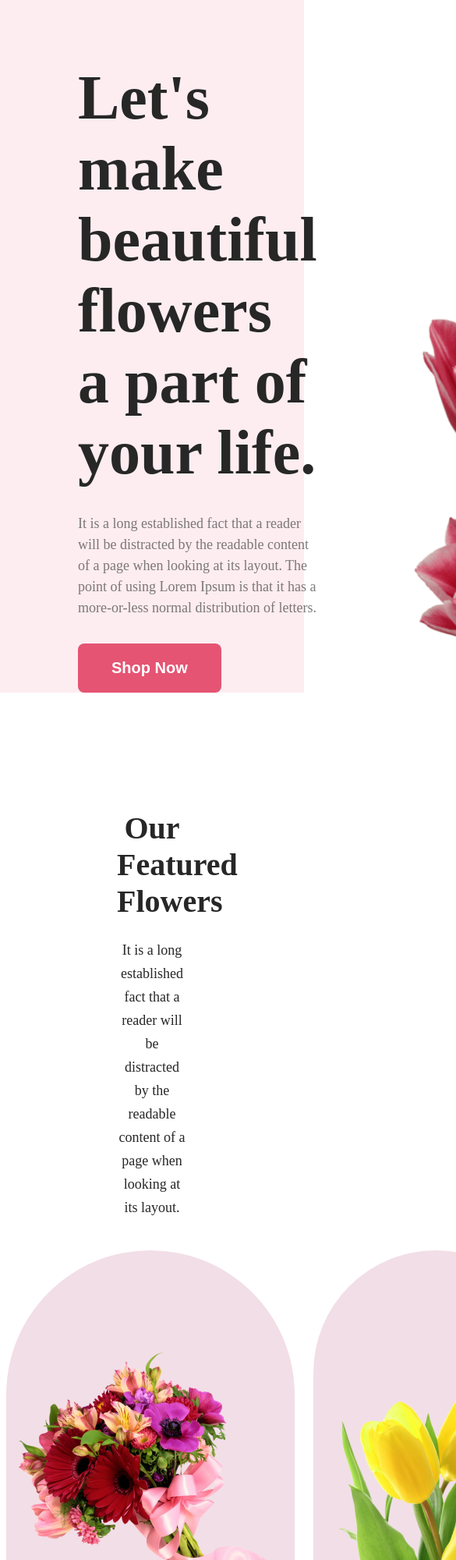
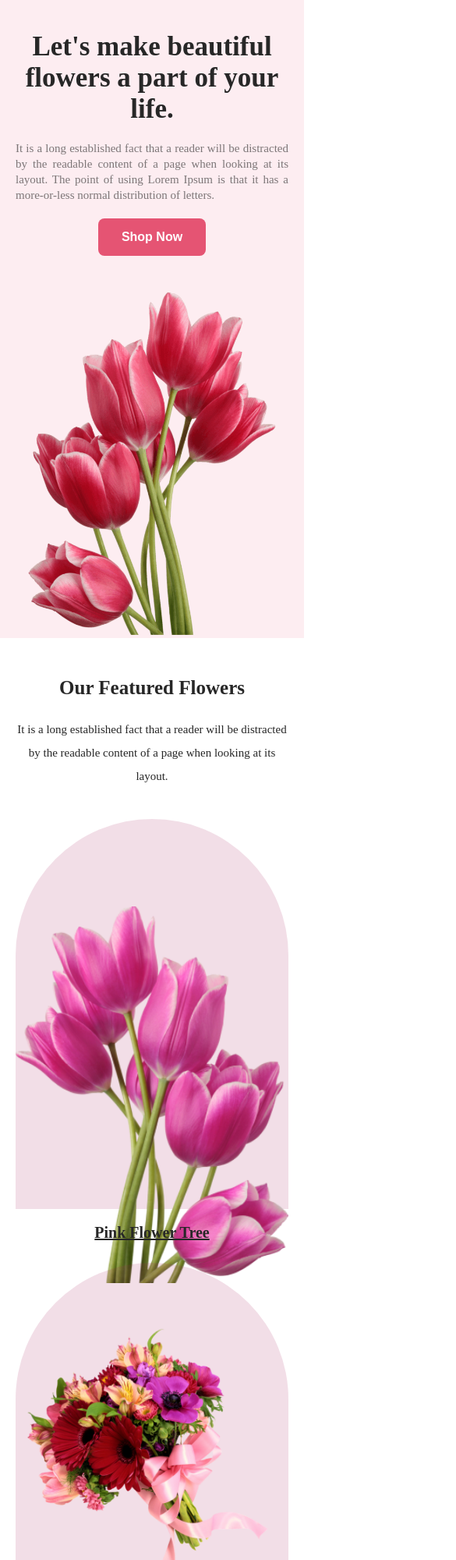
Before and after one commit to towfiq-dev/flower-shop-assignment-main, a plain HTML site: page index.html in a window 390 px wide. Shown: the top 2000 px of the page at 78% size, 585 px wide, since content can reach past the window. Drawn offline with Linux system fonts and the light colour scheme.

Commit message:
added responsive css

```diff
--- a/index.html
+++ b/index.html
@@ -8,6 +8,7 @@
 <link rel="preconnect" href="https://fonts.gstatic.com" crossorigin>
 <link href="https://fonts.googleapis.com/css2?family=Lato:ital,wght@0,100;0,300;0,400;0,700;0,900;1,100;1,300;1,400;1,700;1,900&display=swap" rel="stylesheet">
   <link rel="stylesheet" href="style/style.css">
+  <link rel="stylesheet" href="style/phone-reponsive.css">
   <link rel="shortcut icon" href="favicon.ico" type="image/x-icon">
 </head>
 <body class="Lato">
@@ -48,9 +49,6 @@
   </div>
   </div>
   </section>
-  </main>
-  <footer>
 
-  </footer>
 </body>
 </html>
--- /dev/null
+++ b/style/phone-reponsive.css
@@ -0,0 +1,60 @@
+@media screen and (max-width:576px) {
+  #section-01{
+  flex-direction: column;
+  padding: 0 20px;
+  padding-top: 40px;
+  gap: 45px;
+  text-align: center;
+}
+.flower-head h2{
+  font-size: 35px;
+  font-weight: 600;
+  text-align: center;
+}
+.flower-head p{
+  font-size: 15px;
+  line-height: 20px;
+  margin: 20px 0;
+  text-align: justify;
+}
+.btn{
+  font-size: 16px;
+  padding: 15px 30px;
+}
+.rose img{
+  width: 100%;
+}
+/* section-02 */
+#section-02{
+margin: 50px 20px 0 20px;
+}
+.feature h3{
+  font-size: 25px;
+}
+.feature p{
+  font-size: 15px;
+  line-height: 30px;
+}
+.flower{
+  grid-template-columns: repeat(1, 1fr);
+  grid-template-rows: repeat(3, 1fr);
+}
+.flower-card a{
+font-size: 20px;
+line-height: 30px;
+}
+.card{
+  padding-top: 40px;
+  height: 500px;
+  margin-bottom: 15px;
+}
+.card img{
+  width: 100%;
+}
+.card img{
+  margin-top: 40px;
+}
+.abc img{
+  margin-top: 72px;
+}
+}
```
Also changed, not shown: style/style.css (line endings or trailing spaces).
